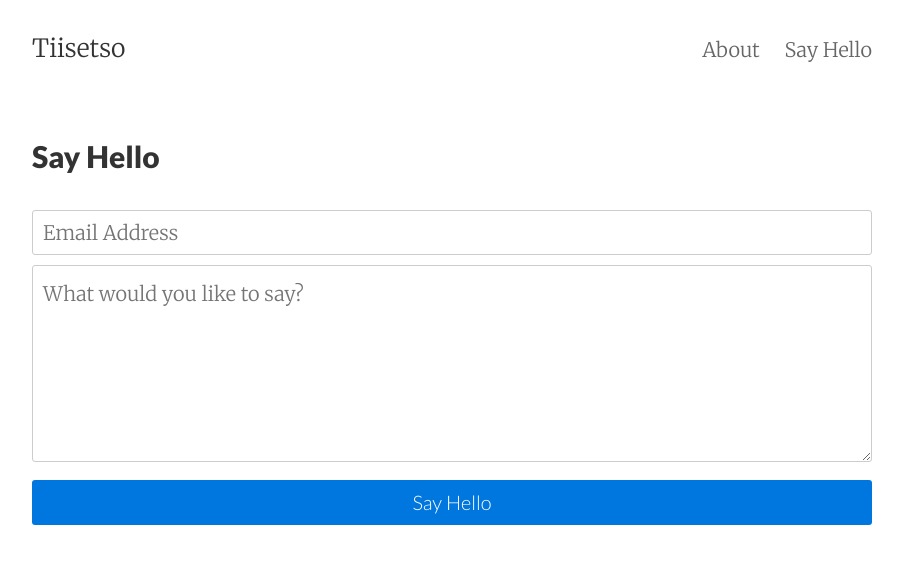
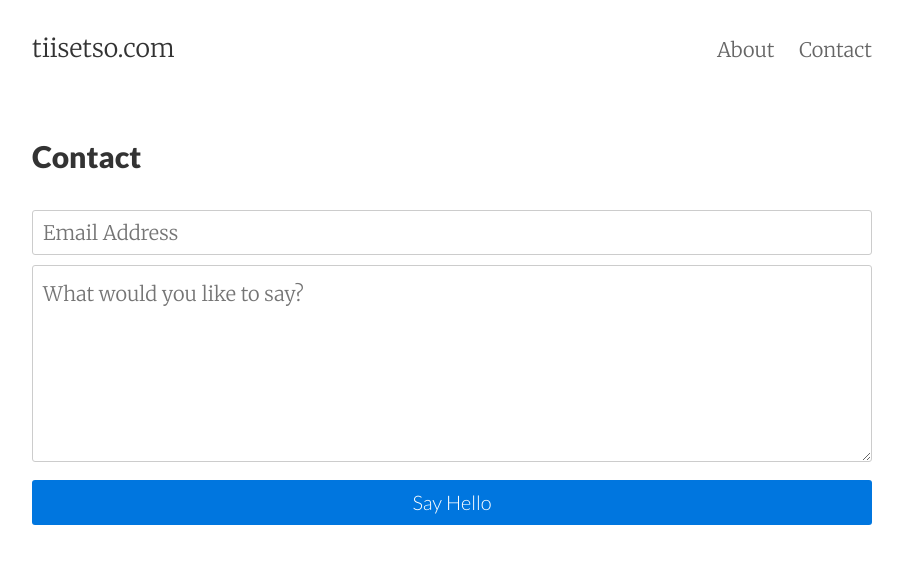
Before and after one commit to Tiisetso/tiisetso.github.io, a Jekyll site: the page built from contact.html, in a window 1280 px wide. Shown: the top 564 px of the page, without its empty margins (188-1091 px from the left). Built offline with Jekyll 4.4.1, drawn with Linux system fonts in a browser that asks for light colours.

Commit message:
Some customising tweaks.

```diff
--- a/_config.yml
+++ b/_config.yml
@@ -1,5 +1,5 @@
 # Site settings
-title:       Tiisetso
+title:       tiisetso.com
 email:       tiisetsomurray+hello@gmail.com
 author:      Tiisetso Murray
 description: "A blog to hold and share my experiences and thoughts."
--- a/contact.html
+++ b/contact.html
@@ -1,6 +1,6 @@
 ---
 layout: page
-title: Say Hello
+title: Contact
 permalink: /contact/
 tags: contact
 ---
```
